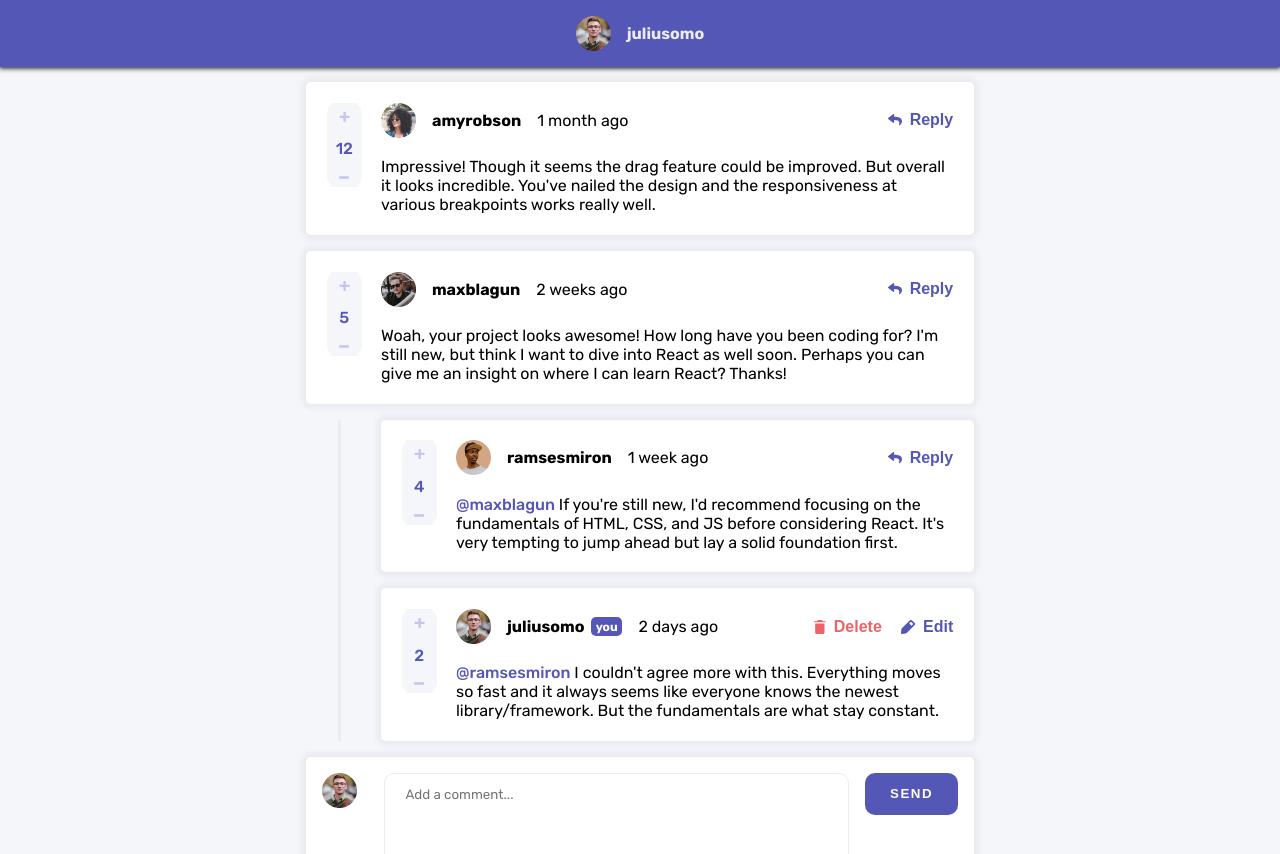
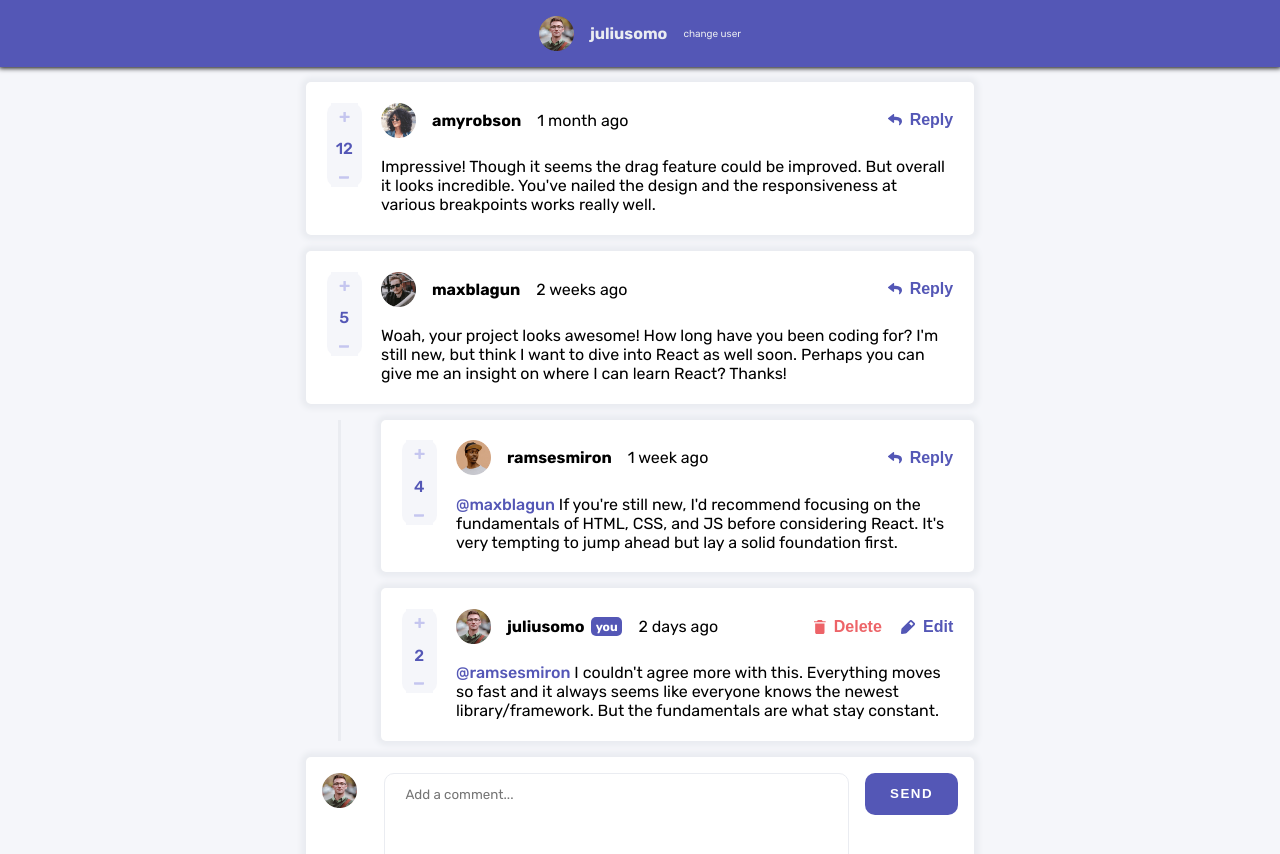
Before and after one commit to MikiW03/InteractiveCommentsSection, a Vue app: page / in a window 1280 px wide. Shown: the top 854 px of the page. Built offline with nearby package versions, Linux system fonts and the light colour scheme.

Commit message:
Add hint

```diff
--- a/src/components/UserSelect.vue
+++ b/src/components/UserSelect.vue
@@ -3,6 +3,7 @@
         <div class="currentUser" @click="menuVisible = !menuVisible">
             <img class="avatar" :src="data.currentUser.image.png" alt="current user avatar">
             <p class="name">{{ data.currentUser.username }}</p>
+            <p class="description">Change user</p>
         </div>
     </div>
     <SelectMenu @closeMenu="menuVisible = false" v-if="menuVisible"></SelectMenu>
@@ -67,4 +68,10 @@ watch(
     font-weight: 700;
     color: var(--light-gray)
 }
+
+.description {
+    font-size: 10px;
+    color: var(--light-gray);
+    text-transform: lowercase;
+}
 </style>
```
